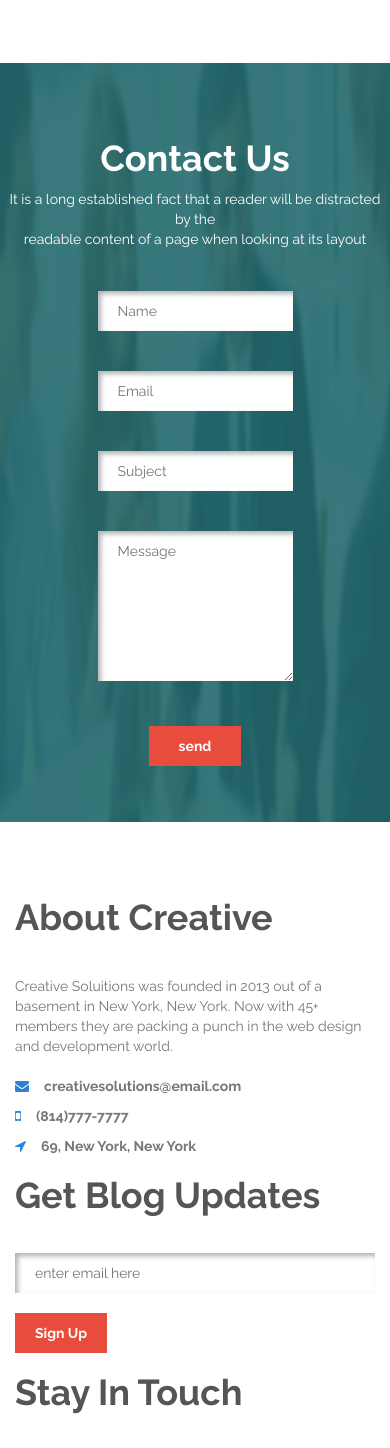
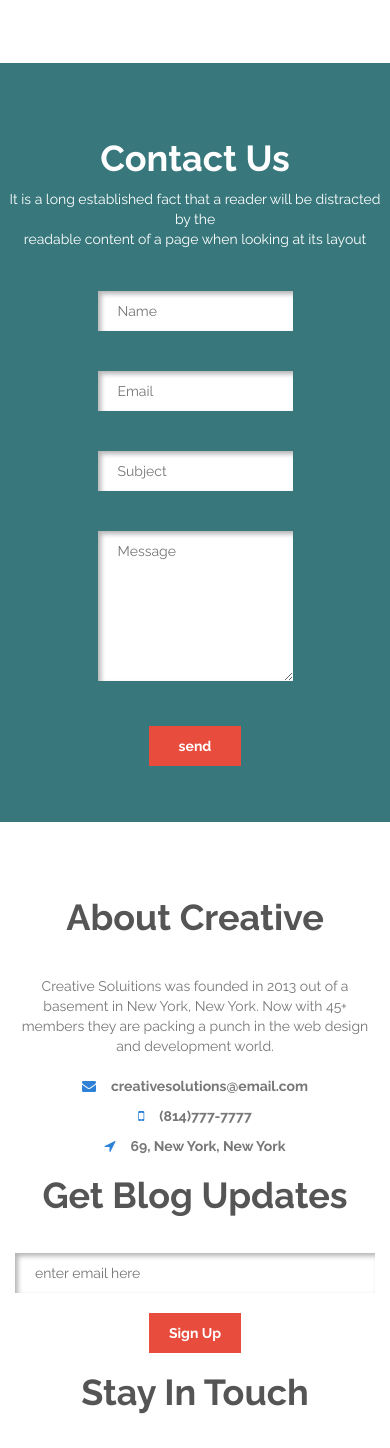
Before and after one commit to phillipdanielscott/CorporateWebsite, a plain HTML site: page index.html in a window 390 px wide. Shown: the part 5294-6742 px from the top of the page. Drawn offline with nearby package versions, Linux system fonts and the light colour scheme; files whose address does not match are found by name.

Commit message:
full website responsive , gonna add some extra styling to make it pop more

```diff
--- a/css/responsive.css
+++ b/css/responsive.css
@@ -100,6 +100,18 @@
     .blog img {
         margin: 0 auto;
     }
+    /** contact form **/
+    form.contact-form {
+        width: 60%;
+    }
+    #contact {
+        background: none;
+        background-color: #38787c;
+    }
+    /** footer responsive style **/
+    footer {
+        text-align: center;
+    }
 }
 
 @media screen and (max-width: 800px) {
@@ -163,6 +175,12 @@
     #testimonalSection {
         background-color: #0B1622;
     }
+    form .contact-form {
+        width: 80%;
+    }
+    .contact {
+        background-image: none;
+    }
 }
 
 @media screen and (max-width: 420px) {
@@ -178,3 +196,6 @@
         font-size: 30px;
     }
 }
+
+
+}
--- a/index.html
+++ b/index.html
@@ -5,7 +5,7 @@
         <meta charset="utf-8">
         <title>YOUR WEBSITE</title>
         <meta charset="utf-8">
-        <meta name="viewport" content="width=device-width , initial-scale=1.0">
+        <meta name="viewport" content="width=device-width">
         <!-- css styling -->
         <link rel="stylesheet" href="./css/bootstrap.min.css">
         <link href="https://fonts.googleapis.com/css?family=Raleway:400,500,700" rel="stylesheet">
@@ -17,6 +17,7 @@
         <link rel="stylesheet" href="/css/slicknav.min.css">
         <link rel="stylesheet" href="/css/responsive.css">
         <link rel="stylesheet" href="styles.css">
+
         <script src="https://ajax.googleapis.com/ajax/libs/jquery/3.1.1/jquery.min.js"></script>
         <script type="text/javascript" src="/js/caroufredsel.js">
         </script>
@@ -458,7 +459,7 @@
                             </div>
                 </div>
         </section>
-        <section class="section-padding contact">
+        <section id="contact" class="section-padding contact">
             <div class="contact-header center">
                 <h1 class="white">Contact Us</h1>
                 <p class="white">It is a long established fact that a reader will be distracted by the <br/> readable content of a page when looking at its layout</p>
```
